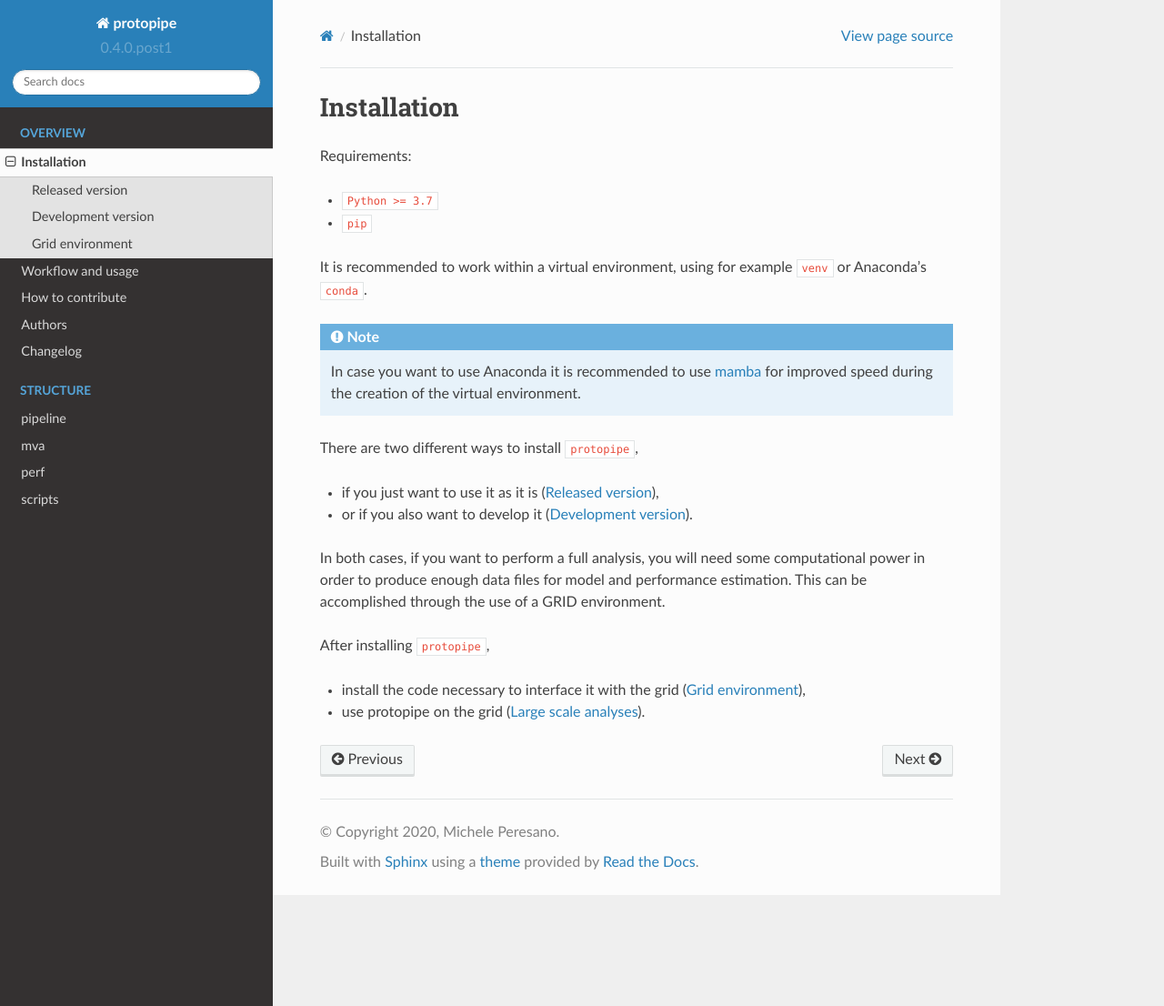
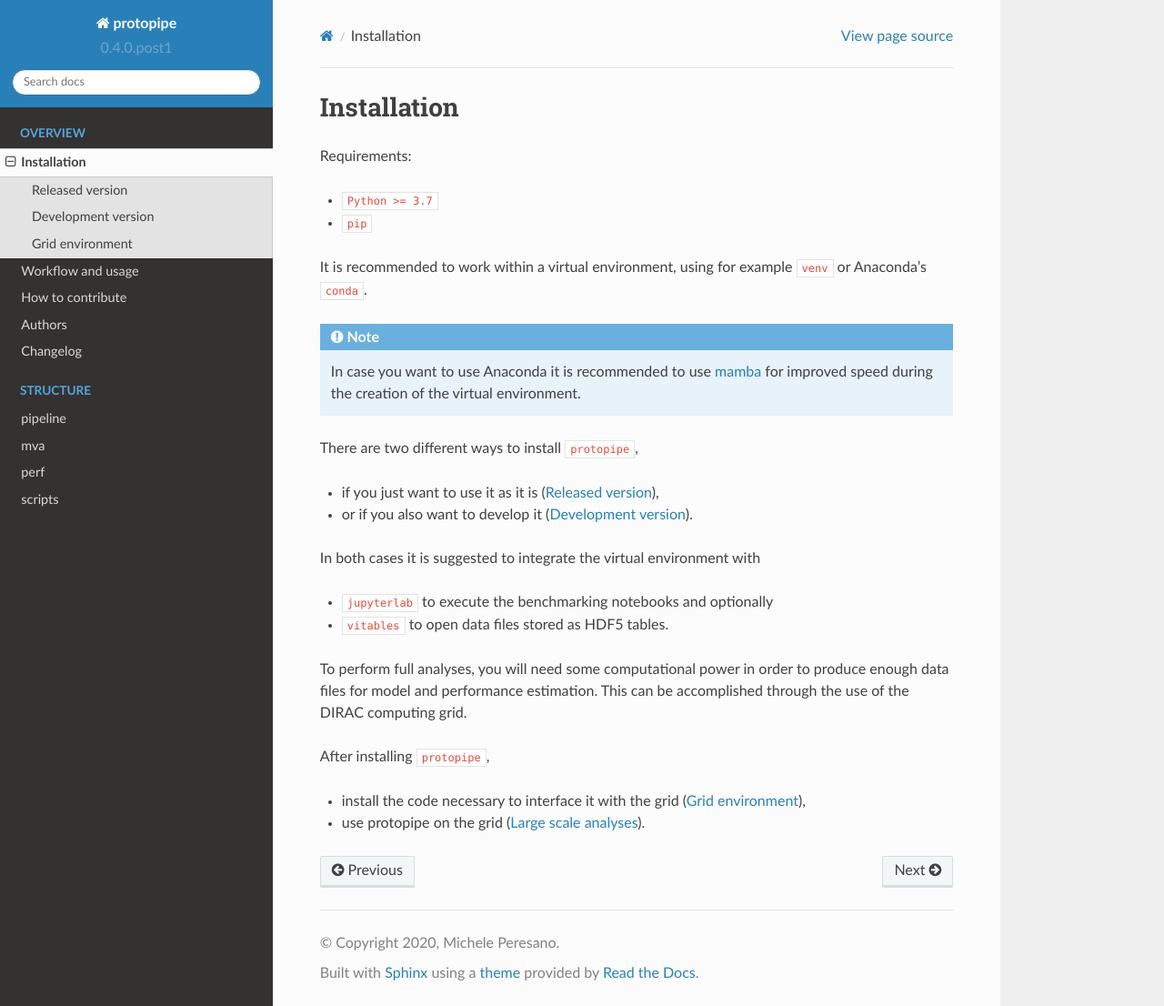
Before and after one commit to cta-observatory/protopipe, a Sphinx documentation site: the page built from docs/install/index.rst, in a window 1280 px wide and 1106 px high. Shown: the whole window at 91% size. Built offline with Sphinx 7.4.7 and the Read the Docs theme 2.0.0, drawn with Linux system fonts in a browser that asks for light colours; pages that are not in the unit, such as notebooks, are missing from menus.

Commit message:
Remove jupyterlab and vitables from installation requirements and update

```diff
--- a/docs/install/index.rst
+++ b/docs/install/index.rst
@@ -21,10 +21,14 @@ There are two different ways to install ``protopipe``,
 * if you just want to use it as it is (:ref:`install-release`),
 * or if you also want to develop it (:ref:`install-development`).
 
-In both cases, if you want to perform a full analysis, you will need some
-computational power in order to produce enough
-data files for model and performance estimation.
-This can be accomplished through the use of a GRID environment.
+In both cases it is suggested to integrate the virtual environment with
+
+- ``jupyterlab`` to execute the benchmarking notebooks and optionally
+- ``vitables`` to open data files stored as HDF5 tables.
+
+To perform full analyses, you will need some computational power in order to
+produce enough data files for model and performance estimation.
+This can be accomplished through the use of the DIRAC computing grid.
 
 After installing ``protopipe``,
 
--- a/docs/install/release.rst
+++ b/docs/install/release.rst
@@ -2,8 +2,6 @@
 
 Released version
 ================
-
-You can find all released versions .
 
 To install a released version >= ``0.4.0`` it is sufficient to install the
 package from ``PyPI`` with ``pip install protopipe``.
--- a/setup.py
+++ b/setup.py
@@ -43,7 +43,7 @@ setup(
     packages=find_packages(),
     package_data={"protopipe": ["aux/example_config_files/protopipe/analysis.yaml"]},
     include_package_data=True,
-    install_requires=["ctapipe==0.9.1", "jupyterlab", "pyirf", "vitables"],
+    install_requires=["ctapipe==0.9.1", "pyirf"],
     zip_safe=False,
     extras_require={
         "all": extras_require["all"],
```
Also changed, not shown: environment.yml (+5 -11 lines).
